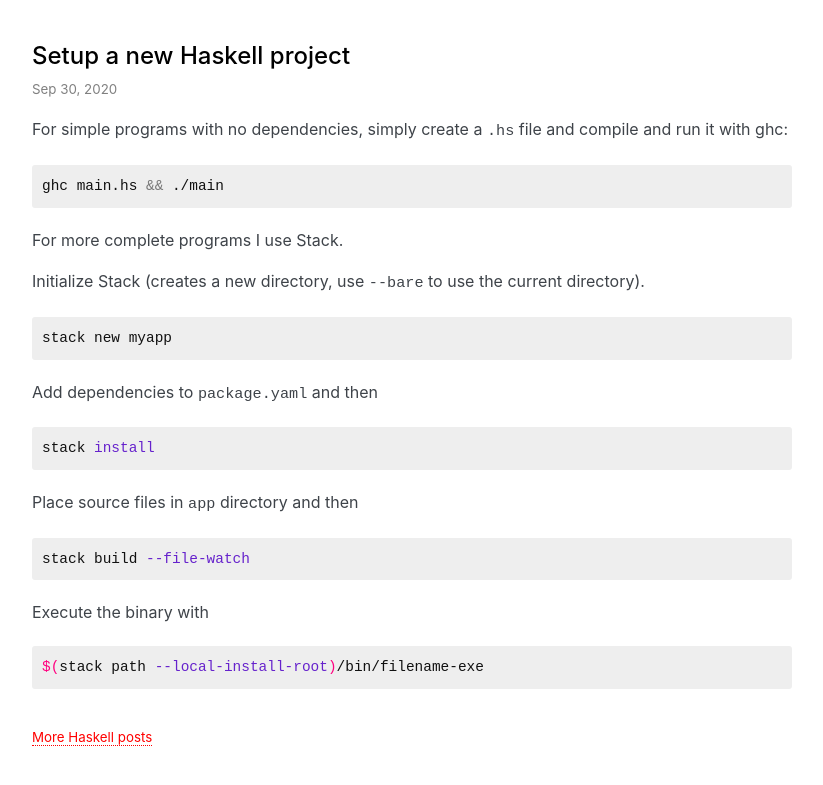
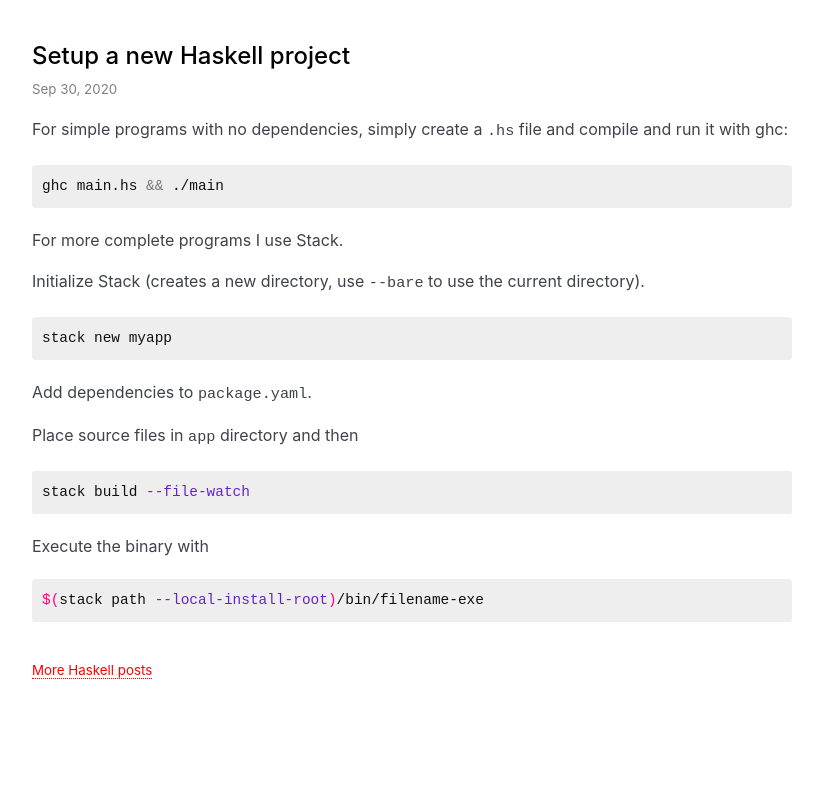
Before and after one commit to explodinglabs/explodinglabs.github.io, a Jekyll site: the page built from _posts/haskell/2020-09-30-setup-haskell-project.markdown, in a window 1280 px wide. Shown: the top 785 px of the page, without its empty margins (228-1051 px from the left). Built offline with Jekyll 4.4.1, drawn with Linux system fonts in a browser that asks for light colours; some web fonts are replaced.

Commit message:
Adjust haskell project post

````diff
--- a/_posts/haskell/2020-09-30-setup-haskell-project.markdown
+++ b/_posts/haskell/2020-09-30-setup-haskell-project.markdown
@@ -19,10 +19,7 @@
 stack new myapp
 ```
 
-Add dependencies to `package.yaml` and then
-```sh
-stack install
-```
+Add dependencies to `package.yaml`.
 
 Place source files in `app` directory and then
 ```sh
````
